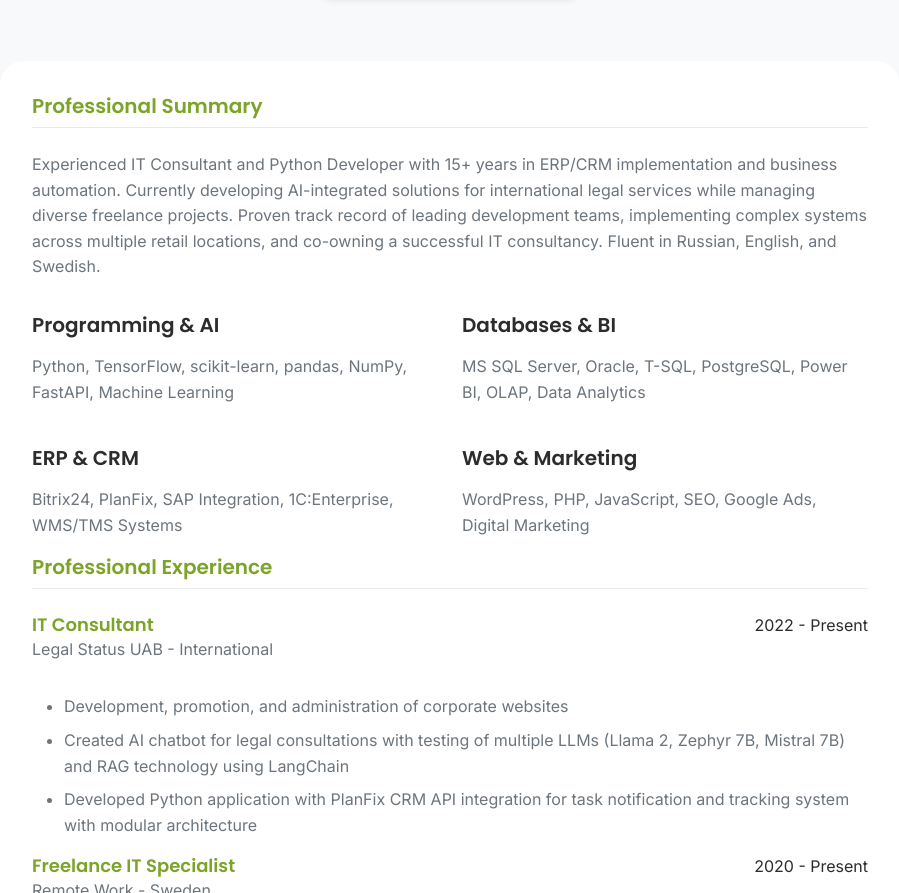
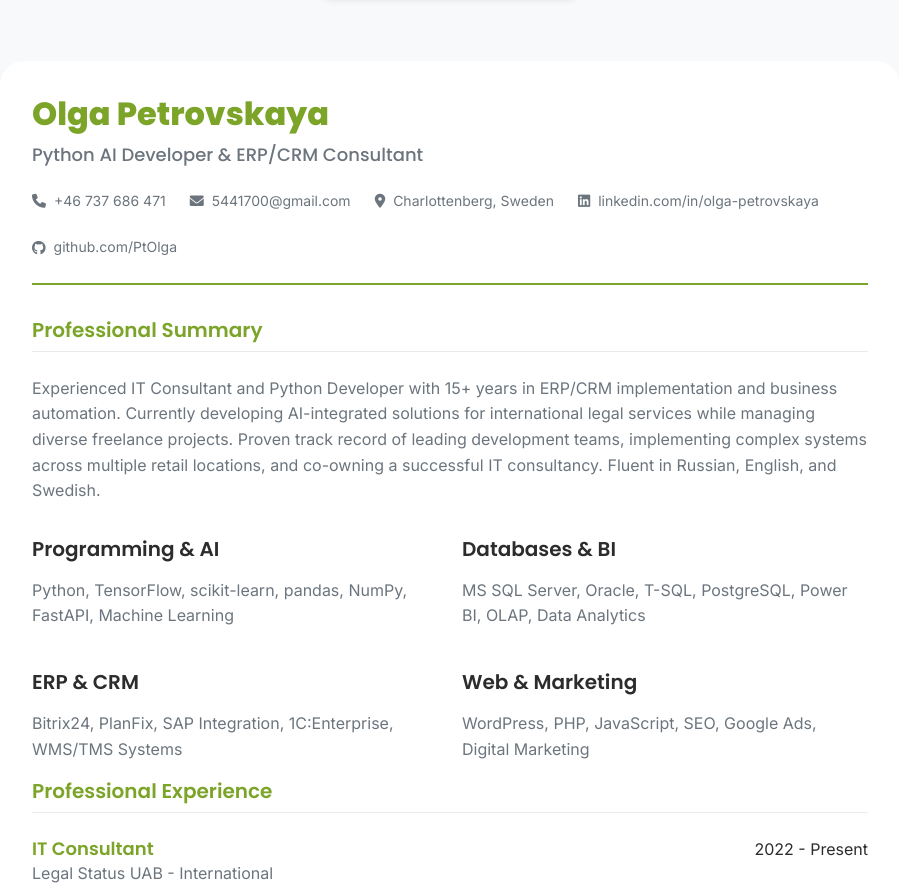
Before and after one commit to PtOlga/PtOlga.github.io, a plain HTML site: page index.html in a window 1280 px wide. Shown: the part 6191-7084 px from the top of the page, without its empty margins (190-1089 px from the left). Drawn offline with Linux system fonts and the light colour scheme.

Commit message:
Add resume header with personal information and contact details

```diff
--- a/css/styles.css
+++ b/css/styles.css
@@ -1049,7 +1049,10 @@ li { margin-bottom: 0.5rem; color: var(--text-gray); }
         break-before: page;
     }
 
-    @page { margin: 1.5cm; size: A4; }
+    @page {
+        margin: 20mm 15mm 20mm 15mm;
+        size: A4;
+    }
 
     .no-print { display: none !important; }
 
--- a/js/main.js
+++ b/js/main.js
@@ -211,6 +211,20 @@ async function renderResume() {
     `).join('');
 
     const resumeHtml = `
+        <div class="resume-header">
+            <div class="resume-info">
+                <h1>Olga Petrovskaya</h1>
+                <h2>Python AI Developer & ERP/CRM Consultant</h2>
+                <div class="resume-contact">
+                    <span><i class="fas fa-phone"></i> +46 737 686 471</span>
+                    <span><i class="fas fa-envelope"></i> 5441700@gmail.com</span>
+                    <span><i class="fas fa-map-marker-alt"></i> Charlottenberg, Sweden</span>
+                    <span><i class="fab fa-linkedin"></i> linkedin.com/in/olga-petrovskaya</span>
+                    <span><i class="fab fa-github"></i> github.com/PtOlga</span>
+                </div>
+            </div>
+        </div>
+
         <div class="resume-section">
             <h3>${translations.resume.summary_title}</h3>
             <p>${translations.resume.summary_text}</p>
```
